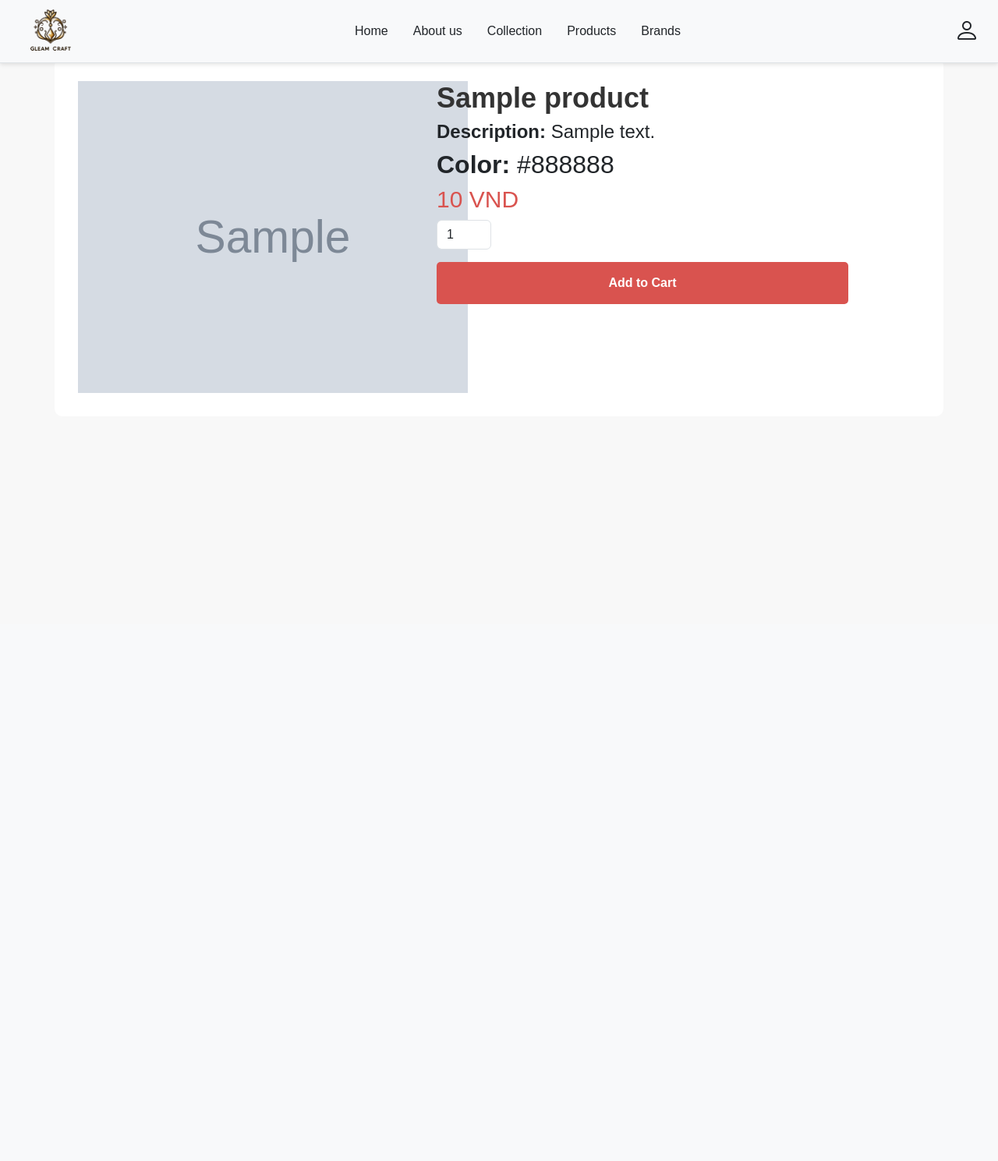
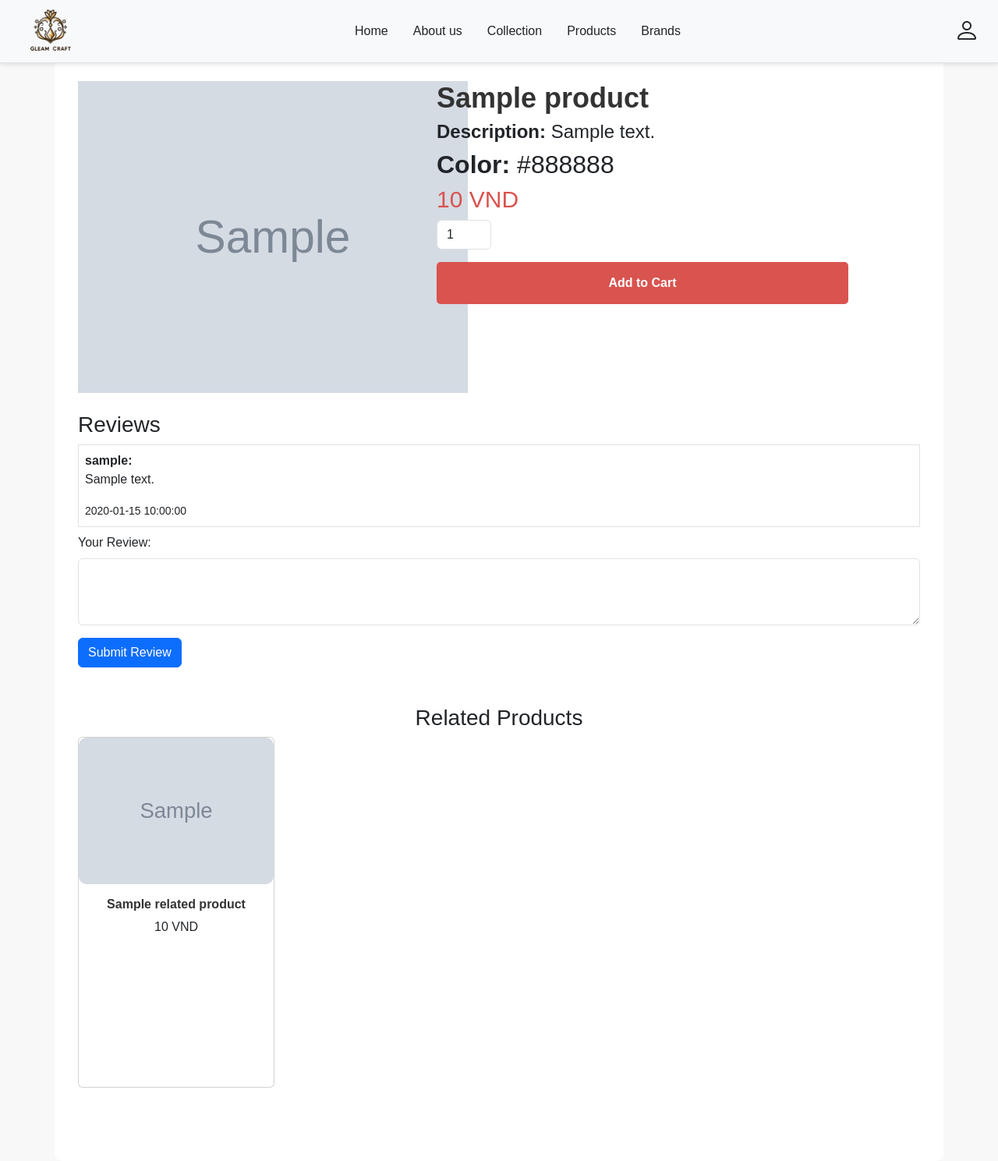
Before and after one commit to HuuHau235/GleamCraft, a PHP site: the page made by app/views/detail/index.php in a window 1280 px wide. Shown: the whole page at 78% size. Before the commit the page ends 504 px from the top, so only its background shows below. Run offline with PHP 8.4, Linux system fonts and the light colour scheme; the template is opened without the code that fills it: most values are stand-ins (such as "Sample title", 1, 10 or a date in 2020); grey boxes marked "Sample" are stand-in pictures.

Commit message:
add form review

```diff
--- a/app/views/detail/index.php
+++ b/app/views/detail/index.php
@@ -23,7 +23,7 @@
                     <li class="nav-item"><a href="/Gleamcraft_MVC/public" class="nav-link text-dark">Home</a></li>
                     <li class="nav-item"><a href="/about" class="nav-link text-dark">About us</a></li>
                     <li class="nav-item"><a href="/collections" class="nav-link text-dark">Collection</a></li>
-                    <li class="nav-item"><a href="/products/" class="nav-link text-dark">Products</a></li>
+                    <li class="nav-item"><a href="http://localhost:8080/GleamCraft/app/controllers/ProductController.php" class="nav-link text-dark">Products</a></li>
                     <li class="nav-item"><a href="/brands" class="nav-link text-dark">Brands</a></li>
                 </ul>
             </nav>
@@ -62,7 +62,50 @@
             </div>
         </div>
 
+        <div class="mt-4">
+            <h3>Reviews</h3>
+            <?php if (!empty($reviews)): ?>
+                <?php foreach ($reviews as $review): ?>
+                    <div class="border p-2 mb-2">
+                        <strong><?= htmlspecialchars($review['user_name']); ?>:</strong>
+                        <p><?= htmlspecialchars($review['comment']); ?></p>
+                        <small><?= htmlspecialchars($review['created_at']); ?></small>
+                    </div>
+                <?php endforeach; ?>
+            <?php else: ?>
+                <p>No reviews yet. Be the first to leave a review!</p>
+            <?php endif; ?>
+        </div>
 
+        <form action="/Gleamcraft_MVC/public/product/detail/<?= htmlspecialchars($product['product_id']); ?>/add-review" method="POST">
+            <div class="mb-3">
+                <label for="comment" class="form-label">Your Review:</label>
+                <textarea name="comment" id="comment" class="form-control" rows="3" required></textarea>
+            </div>
+            <button type="submit" class="btn btn-primary">Submit Review</button>
+        </form>
+
+        <div class="related-products my-5">
+            <h3 class="text-center">Related Products</h3>
+            <div class="row">
+                <?php if (!empty($relatedProducts)): ?>
+                    <?php foreach ($relatedProducts as $relatedProduct): ?>
+                    <div class="col-md-3">
+                        <div class="card mb-3" style="height: 450px;">
+                        <a href="/Gleamcraft_MVC/public/product/detail/<?= $relatedProduct['product_id']; ?>"><img src="<?= $relatedProduct['image']; ?>" class="card-img-top" alt="<?= $relatedProduct['name']; ?>"></a>
+
+                            <div class="card-body">
+                                <h5 class="card-title"><?= $relatedProduct['name']; ?></h5>
+                                <p><?= number_format($relatedProduct['price'], 0, ',', '.'); ?> VND</p>
+                            </div>
+                        </div>
+                    </div>
+                    <?php endforeach; ?>
+                <?php else: ?>
+                    <p>No related products found.</p>
+                <?php endif; ?>
+            </div>
+        </div>
     </div>
 
     <script src="https://cdn.jsdelivr.net/npm/bootstrap@5.3.0/dist/js/bootstrap.bundle.min.js"></script>
--- a/app/views/homepage/index.php
+++ b/app/views/homepage/index.php
@@ -71,7 +71,7 @@
                     <li class="nav-item"><a href="" class="nav-link text-dark">Home</a></li>
                     <li class="nav-item"><a href="/about" class="nav-link text-dark">About us</a></li>
                     <li class="nav-item"><a href="/collections" class="nav-link text-dark">Collection</a></li>
-                    <li class="nav-item"><a href="/products/" class="nav-link text-dark">Products</a></li>
+                    <li class="nav-item"><a href="../app/controllers/ProductController.php" class="nav-link text-dark">Products</a></li>
                     <li class="nav-item"><a href="/brands" class="nav-link text-dark">Brands</a></li>
                 </ul>
             </nav>
--- a/app/views/product/index.php
+++ b/app/views/product/index.php
@@ -66,6 +66,7 @@
             <ul>
                 <?php foreach ($products as $product): ?>
                     <li>
+
                         <img src="<?php echo htmlspecialchars($product['image']); ?>" alt="Product Image" width="100"><br>
                         <strong><?php echo htmlspecialchars($product['name']); ?></strong><br>
                         Price: <?php echo number_format($product['price'], 0, ',', '.'); ?> VND</p>
```
Also changed, not shown: app/models/Product.php (+24 -0 lines), app/models/Review.php (+39 -0 lines).
